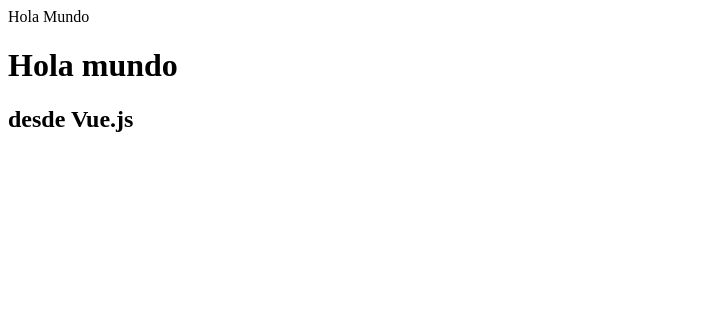
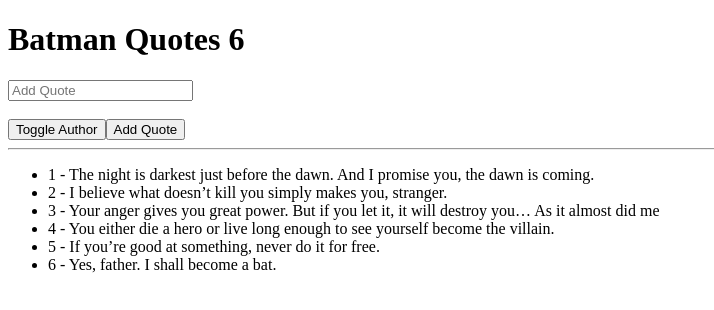
Before and after one commit to SbsCruz/02-intro-vue, a plain HTML site: page index.html in a window 1280 px wide. Shown: the whole page, without its empty margins (0-714 px from the left). Drawn offline with nearby package versions, Linux system fonts and the light colour scheme.

Commit message:
seccion03-finalizada

```diff
--- a/app.js
+++ b/app.js
@@ -1,10 +1,63 @@
-const { createApp, ref } = Vue;
+const OgQuotes = [
+  { quote: 'The night is darkest just before the dawn. And I promise you, the dawn is coming.', author: 'Harvey Dent, The Dark Knight' },
+  { quote: 'I believe what doesn’t kill you simply makes you, stranger.', author: 'The Joker, The Dark Knight' },
+  { quote: 'Your anger gives you great power. But if you let it, it will destroy you… As it almost did me', author: 'Henri Ducard, Batman Begins' },
+  { quote: 'You either die a hero or live long enough to see yourself become the villain.', author: 'Harvey Dent, The Dark Knight' },
+  { quote: 'If you’re good at something, never do it for free.', author: 'The Joker, The Dark Knight' },
+  { quote: 'Yes, father. I shall become a bat.', author: 'Bruce Wayne/Batman, Batman: Year One' },
+]
 
+// siempre usar ref para variables que vayan a cambiar
+
+// v-for básicamente es lo siugiente:
+// for (q of quotes){
+//   console.log(q.author)
+// }
+
+const { createApp, ref, computed } = Vue;
 const app = createApp({
-  template: `
-  <h1> Hola mundo </h1>
-  <h2> desde Vue.js</h2>
-  `
-})
+
+
+  setup() {
+
+    const showAuthor = ref(false);
+    const quotes = ref(OgQuotes);
+    const newMessage = ref("")
+
+    const totalQuotes = computed(() => {
+      return quotes.value.length;
+    })
+
+    const handleToggleAuthor = () => {
+      showAuthor.value = !showAuthor.value
+    }
+    const addQuote = () => {
+      // así no vale pq quotes es una variable reactiva
+      // quotes.unshift("holaa")
+      // se debe apuntar al value
+      quotes.value.unshift({
+        quote: newMessage.value,
+        author: "Sebas"
+      })
+      newMessage.value = ""
+    }
+
+
+
+
+
+    return {
+      quotes,
+      showAuthor,
+      handleToggleAuthor,
+      addQuote,
+      totalQuotes,
+      newMessage,
+    }
+  }
+
+
+});
+
 
 app.mount("#myApp")
--- a/index.html
+++ b/index.html
@@ -1,20 +1,37 @@
 <!DOCTYPE html>
 <html lang="en">
-<head>
-  <meta charset="UTF-8">
-  <meta name="viewport" content="width=device-width, initial-scale=1.0">
-  <title>Hola Mundo</title>
-</head>
-<body>
+  <head>
+    <meta charset="UTF-8" />
+    <meta name="viewport" content="width=device-width, initial-scale=1.0" />
+    <title>Quotes App</title>
+  </head>
+  <body>
+    <div id="myApp">
+      <h1>Batman Quotes {{totalQuotes}}</h1>
+      <input
+        type="text"
+        placeholder="Add Quote"
+        @keypress.enter="addQuote"
+        v-model="newMessage"
+      />
+      <br />
+      <br />
+      <!-- puede ser v-on:click o @click -->
+      <button @click="handleToggleAuthor">Toggle Author</button>
+      <button @click="addQuote">Add Quote</button>
+      <hr />
 
-  Hola Mundo
+      <ul>
+        <li v-for="({quote, author}, index) in quotes">
+          <span> {{index+1}} - {{quote}}</span>
+          <!-- v-show lo que hace es poner un display: none -->
+          <!-- con v-if en cambio no aparece el elemento -->
+          <blockquote v-if="showAuthor">{{author}}</blockquote>
+        </li>
+      </ul>
+    </div>
 
-  <div id="myApp"></div>
-
-
-
-
-  <script src="https://unpkg.com/vue@3/dist/vue.global.js"></script>
-  <script src="app.js"></script>
-</body>
+    <script src="https://unpkg.com/vue@3/dist/vue.global.js"></script>
+    <script src="./app.js"></script>
+  </body>
 </html>
```
Also changed, not shown: intro/app.js (added, +40 -0 lines), intro/index.html (added, +29 -0 lines).
